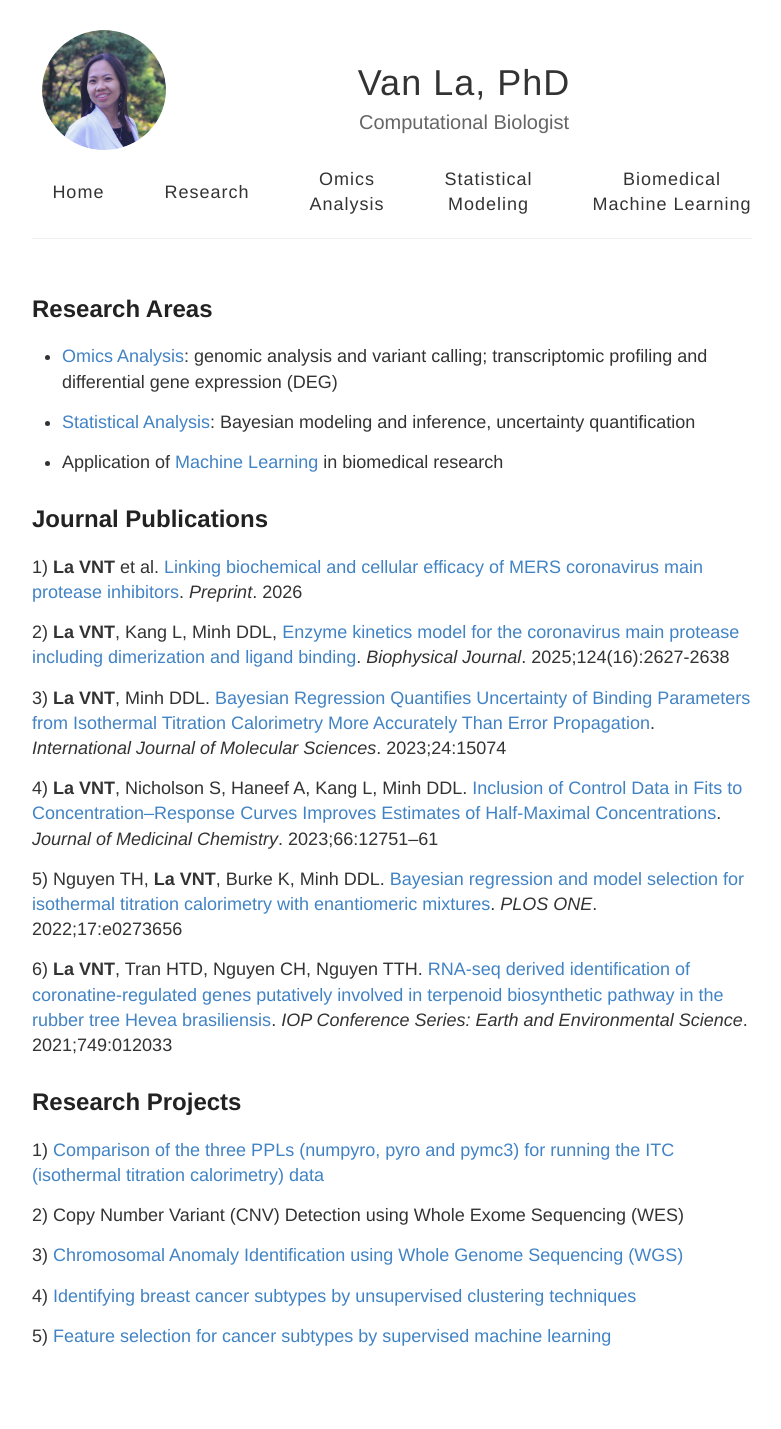
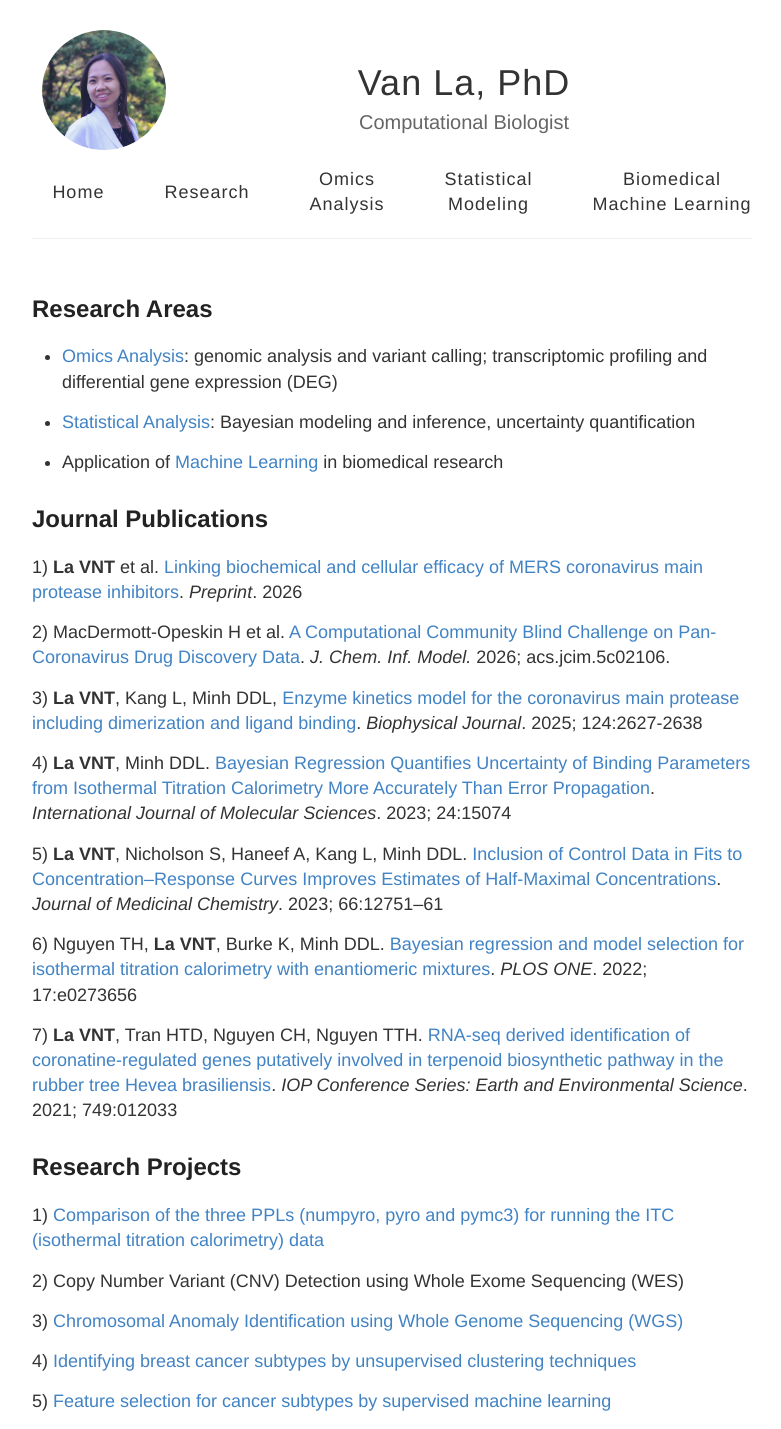
Before and after one commit to vanngocthuyla/vanngocthuyla.github.io, a Jekyll site: the page built from _pages/research.md, in a window 1280 px wide. Shown: the whole page, without its empty margins (248-1029 px from the left). Built offline with Jekyll 4.4.1, drawn with Linux system fonts in a browser that asks for light colours; before the commit the page ends 1364 px from its top, so only the background shows below that.

Commit message:
Update research.md

```diff
--- a/_pages/research.md
+++ b/_pages/research.md
@@ -16,22 +16,23 @@ permalink: /research
 
 ## Journal Publications
 
-1) **La VNT** et al. [Linking biochemical and cellular efficacy of MERS coronavirus main protease inhibitors](https://www.biorxiv.org/content/10.64898/2026.02.20.707097v1).  _Preprint_. 2026
+1) **La VNT** et al. [Linking biochemical and cellular efficacy of MERS coronavirus main protease inhibitors](https://www.biorxiv.org/content/10.64898/2026.02.20.707097v1). _Preprint_. 2026
 
+2) MacDermott-Opeskin H et al. [A Computational Community Blind Challenge on Pan-Coronavirus Drug Discovery Data](https://pubs.acs.org/doi/10.1021/acs.jcim.5c02106). _J. Chem. Inf. Model._ 2026; acs.jcim.5c02106.
 
-2) **La VNT**, Kang L, Minh DDL, [Enzyme kinetics model for the coronavirus main protease including dimerization and ligand binding](https://pubmed.ncbi.nlm.nih.gov/40618193/). _Biophysical Journal_. 2025;124(16):2627-2638
+3) **La VNT**, Kang L, Minh DDL, [Enzyme kinetics model for the coronavirus main protease including dimerization and ligand binding](https://pubmed.ncbi.nlm.nih.gov/40618193/). _Biophysical Journal_. 2025; 124:2627-2638
 
-3) **La VNT**, Minh DDL. [Bayesian Regression Quantifies Uncertainty of Binding Parameters from Isothermal Titration
-Calorimetry More Accurately Than Error Propagation](https://www.mdpi.com/1422-0067/24/20/15074). _International Journal of Molecular Sciences_. 2023;24:15074
+4) **La VNT**, Minh DDL. [Bayesian Regression Quantifies Uncertainty of Binding Parameters from Isothermal Titration
+Calorimetry More Accurately Than Error Propagation](https://www.mdpi.com/1422-0067/24/20/15074). _International Journal of Molecular Sciences_. 2023; 24:15074
 
-4) **La VNT**, Nicholson S, Haneef A, Kang L, Minh DDL. [Inclusion of Control Data in Fits to Concentration–Response Curves
-Improves Estimates of Half-Maximal Concentrations](https://pubs.acs.org/doi/10.1021/acs.jmedchem.3c00107). _Journal of Medicinal Chemistry_. 2023;66:12751–61
+5) **La VNT**, Nicholson S, Haneef A, Kang L, Minh DDL. [Inclusion of Control Data in Fits to Concentration–Response Curves
+Improves Estimates of Half-Maximal Concentrations](https://pubs.acs.org/doi/10.1021/acs.jmedchem.3c00107). _Journal of Medicinal Chemistry_. 2023; 66:12751–61
 
-5) Nguyen TH, **La VNT**, Burke K, Minh DDL. [Bayesian regression and model selection for isothermal titration calorimetry
-with enantiomeric mixtures](https://journals.plos.org/plosone/article?id=10.1371/journal.pone.0273656). _PLOS ONE_. 2022;17:e0273656
+6) Nguyen TH, **La VNT**, Burke K, Minh DDL. [Bayesian regression and model selection for isothermal titration calorimetry
+with enantiomeric mixtures](https://journals.plos.org/plosone/article?id=10.1371/journal.pone.0273656). _PLOS ONE_. 2022; 17:e0273656
 
-6) **La VNT**, Tran HTD, Nguyen CH, Nguyen TTH. [RNA-seq derived identification of coronatine-regulated genes putatively
-involved in terpenoid biosynthetic pathway in the rubber tree Hevea brasiliensis](https://iopscience.iop.org/article/10.1088/1755-1315/749/1/012033). _IOP Conference Series: Earth and Environmental Science_. 2021;749:012033
+7) **La VNT**, Tran HTD, Nguyen CH, Nguyen TTH. [RNA-seq derived identification of coronatine-regulated genes putatively
+involved in terpenoid biosynthetic pathway in the rubber tree Hevea brasiliensis](https://iopscience.iop.org/article/10.1088/1755-1315/749/1/012033). _IOP Conference Series: Earth and Environmental Science_. 2021; 749:012033
 
 ## Research Projects
 
```
